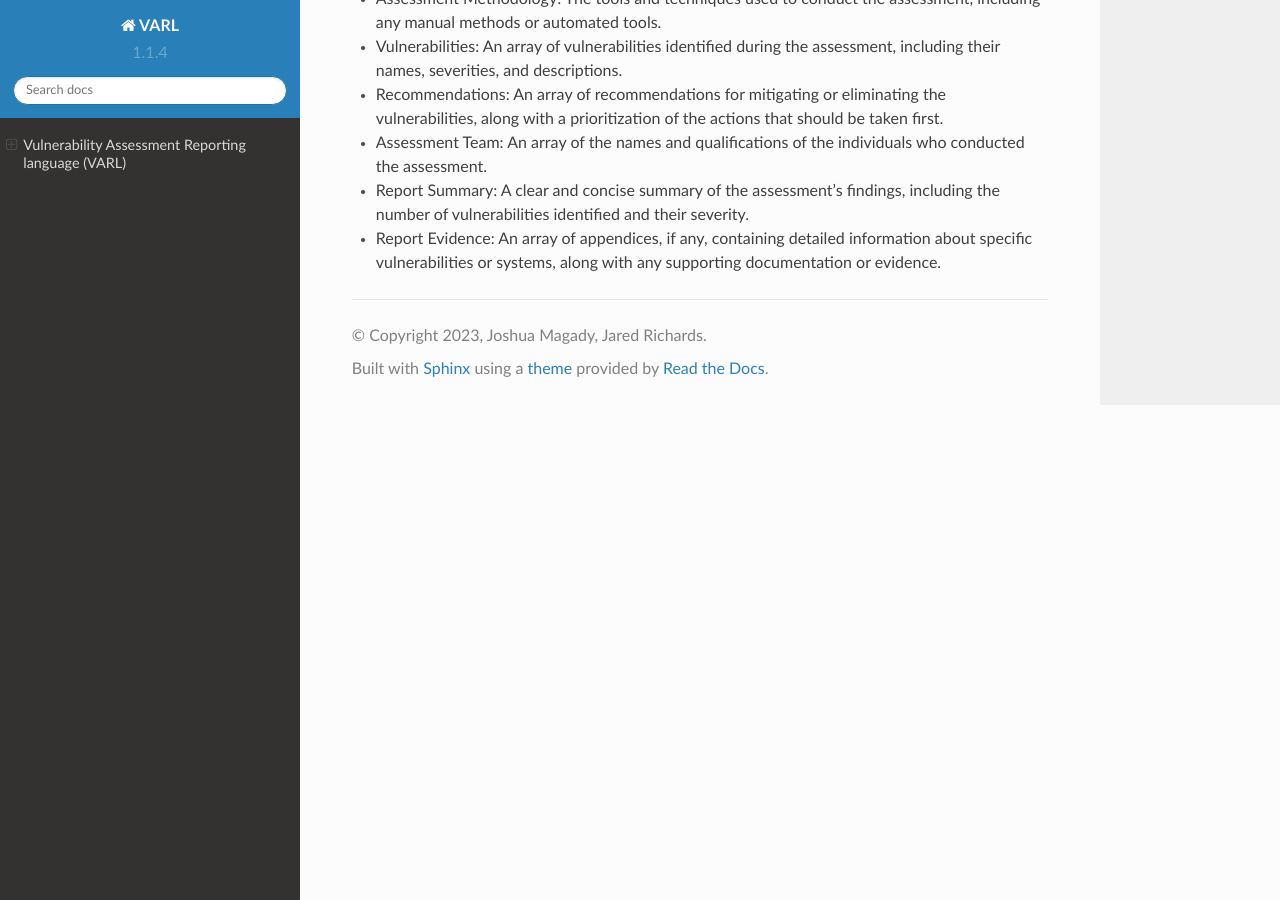
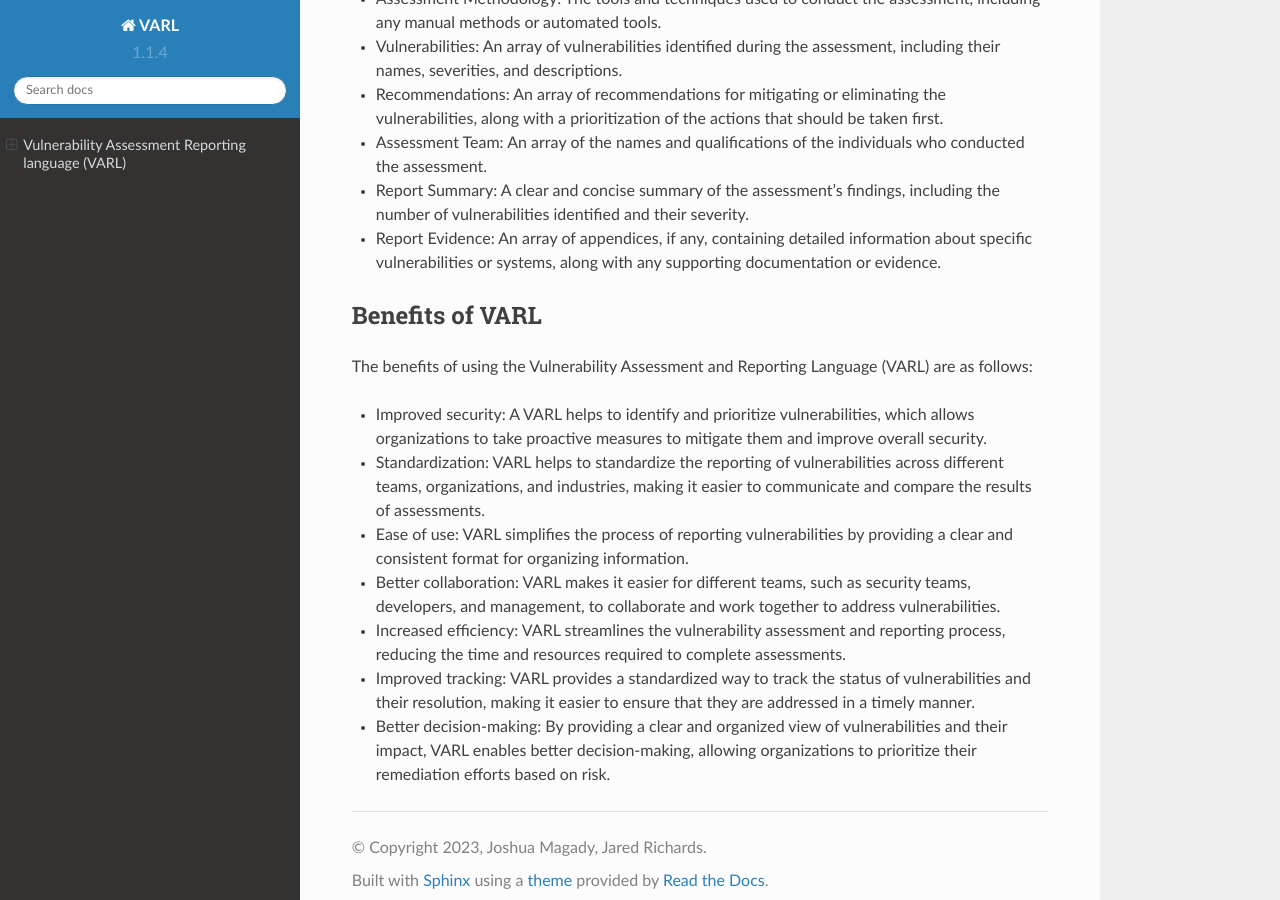
Before and after one commit to BOHICA-LABS/VARL, a Sphinx documentation site: the page built from docs/source/index.rst, in a window 1280 px wide and 900 px high, scrolled down 970 px. Built offline with Sphinx 7.4.7 and the Read the Docs theme 2.0.0, drawn with Linux system fonts in a browser that asks for light colours.

Commit message:
docs(benefits): add benefits section

```diff
--- a/docs/source/index.rst
+++ b/docs/source/index.rst
@@ -59,3 +59,29 @@ A Vulnerability Assessment Reporting Language (VARL) schema current includes the
 
 * Report Evidence: An array of appendices, if any, containing detailed information about specific vulnerabilities or
   systems, along with any supporting documentation or evidence.
+
+Benefits of VARL
+----------------
+
+The benefits of using the Vulnerability Assessment and Reporting Language (VARL) are as follows:
+
+* Improved security: A VARL helps to identify and prioritize vulnerabilities, which allows organizations to take
+  proactive measures to mitigate them and improve overall security.
+
+* Standardization: VARL helps to standardize the reporting of vulnerabilities across different teams, organizations, and
+  industries, making it easier to communicate and compare the results of assessments.
+
+* Ease of use: VARL simplifies the process of reporting vulnerabilities by providing a clear and consistent format for
+  organizing information.
+
+* Better collaboration: VARL makes it easier for different teams, such as security teams, developers, and management,
+  to collaborate and work together to address vulnerabilities.
+
+* Increased efficiency: VARL streamlines the vulnerability assessment and reporting process, reducing the time and
+  resources required to complete assessments.
+
+* Improved tracking: VARL provides a standardized way to track the status of vulnerabilities and their resolution,
+  making it easier to ensure that they are addressed in a timely manner.
+
+* Better decision-making: By providing a clear and organized view of vulnerabilities and their impact, VARL enables
+  better decision-making, allowing organizations to prioritize their remediation efforts based on risk.
```
